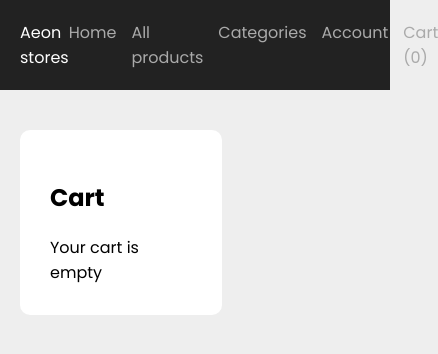
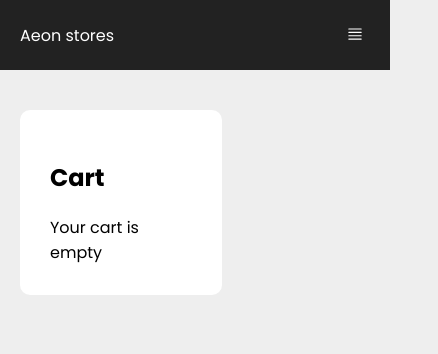
Before and after one commit to sicxbit/aeon-stores, a Next.js app: page /cart in a window 390 px wide. Shown: the top 354 px of the page, 438 px wide, since content can reach past the window. Built offline with nearby package versions, Linux system fonts and the light colour scheme.

Commit message:
Added responsiveness to home along and...
-added product details page

-formatted the code

```diff
--- a/components/Center.js
+++ b/components/Center.js
@@ -1,7 +1,7 @@
 import styled from "styled-components"
 
 const StyledDiv = styled.div`
-    max-width:800px;
+    max-width: 900px;
     margin:0 auto;
     padding:0 20px;
 `;
--- a/components/Header.js
+++ b/components/Header.js
@@ -1,51 +1,91 @@
+import React, { useState } from "react";
 import Link from "next/link";
 import styled from "styled-components";
 import Center from "./Center";
 import { useContext } from "react";
 import { CartContext } from "./CartContext";
+import BarsIcon from "./icons/Bars";
 
 const StyledHeader = styled.header`
     background-color: #222;
 `;
 
 const Logo = styled(Link)`
-    color:#fff;
+    color: #fff;
     text-decoration: none;
+    position: relative;
+    z-index: 3;
 `;
 
 const Wrapper = styled.div`
-    display:flex;
+    display: flex;
     justify-content: space-between;
+    align-items: center;
     padding: 20px 0;
 `;
 
 const NavLink = styled(Link)`
     color: #aaa;
     text-decoration: none;
+    padding: 10px 0;
+    @media (max-width: 768px) {
+        padding: 0;
+    }
 `;
 
 const StyledNav = styled.nav`
     display: flex;
     gap: 15px;
+
+    @media (max-width: 768px) {
+        display: ${(props) => (props.open ? "flex" : "none")};
+        flex-direction: column;
+        position: absolute;
+        top: 0px;
+        bottom: 0;
+        left: 0;
+        width: 100%;
+        background-color: #222;
+        padding: 70px 20px 20px;
+    }
+`;
+
+const NavButton = styled.button`
+    background-color: transparent;
+    width: 30px;
+    height: 30px;
+    border: 0;
+    color: white;
+    cursor: pointer;
+
+    @media (min-width: 769px) {
+        display: none;
+    }
 `;
 
 export default function Header() {
-    const {cartProducts} = useContext(CartContext);
+    const [isNavOpen, setNavOpen] = useState(false);
+    const { cartProducts } = useContext(CartContext);
+
+    const toggleNav = () => setNavOpen(!isNavOpen);
+
     return (
-        <StyledHeader >
+        <StyledHeader>
             <Center>
                 <Wrapper>
-                    <Logo href={'/'}>Aeon stores</Logo>
-                    <StyledNav>
-                        <NavLink href={'/'}>Home</NavLink>
-                        <NavLink href={'/products'}>All products</NavLink>
-                        <NavLink href={'/categories'}>Categories</NavLink>
-                        <NavLink href={'/account'}>Account</NavLink>
-                        <NavLink href={'/cart'}>Cart ({cartProducts.length})</NavLink>
+                    <Logo href={"/"}>Aeon stores</Logo>
+                    <StyledNav open={isNavOpen}>
+                        <NavLink href={"/"} >Home</NavLink>
+                        <NavLink href={"/products"}>All products</NavLink>
+                        <NavLink href={"/categories"}>Categories</NavLink>
+                        <NavLink href={"/account"}>Account</NavLink>
+                        <NavLink href={"/cart"}>Cart ({cartProducts.length})</NavLink>
                     </StyledNav>
+                    <NavButton onClick={toggleNav}>
+                        <BarsIcon />
+                    </NavButton>
                 </Wrapper>
             </Center>
         </StyledHeader>
-
-    )
+    );
 }
--- /dev/null
+++ b/components/icons/Bars.js
@@ -0,0 +1,17 @@
+export default function BarsIcon({ className="w-6 h-6"}) {
+    return (
+        <svg
+            xmlns="http://www.w3.org/2000/svg"
+            fill="none"
+            viewBox="0 0 24 24"
+            strokeWidth={1.5}
+            stroke="currentColor"
+            className={className}
+        >
+            <path strokeLinecap="round"
+                strokeLinejoin="round"
+                d="M3.75 5.25h16.5m-16.5 4.5h16.5m-16.5 4.5h16.5m-16.5 4.5h16.5" />
+        </svg>
+
+    )
+}
--- a/pages/products.js
+++ b/pages/products.js
@@ -3,11 +3,8 @@ import Header from "@/components/Header"
 import { mongooseConnect } from "./lib/mongoose";
 import { Product } from "@/models/Product";
 import ProductGrid from "@/components/ProductsGrid";
-import styled from "styled-components";
+import Title from "@/components/Title";
 
-const Title = styled.h1`
-    font-size: 1.5rem;
-`;
 
 export default function ProductsPage({products}) {
     return (
```
Also changed, not shown: components/ProductImages.js (added, +60 -0 lines), components/Title.js (added, +7 -0 lines), components/WhiteBox.js (added, +9 -0 lines), pages/product/[id].js (added, +65 -0 lines).
